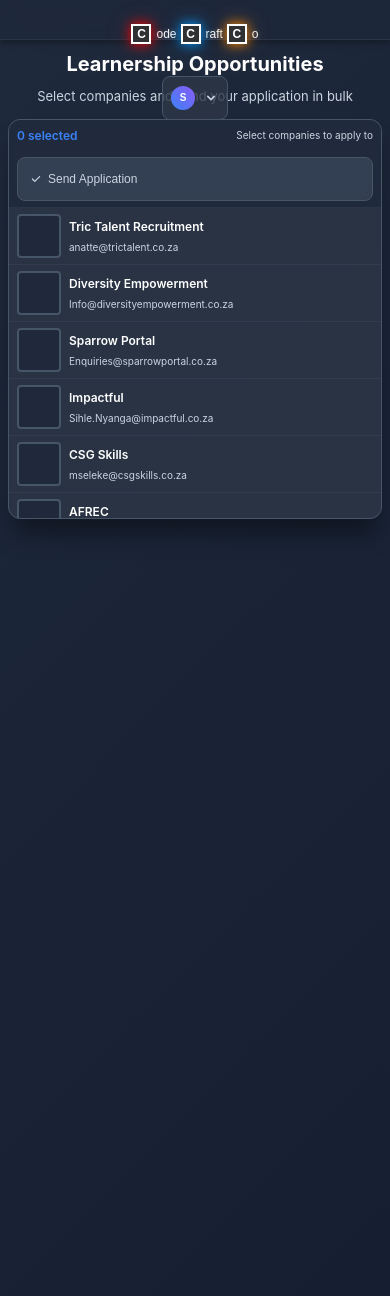
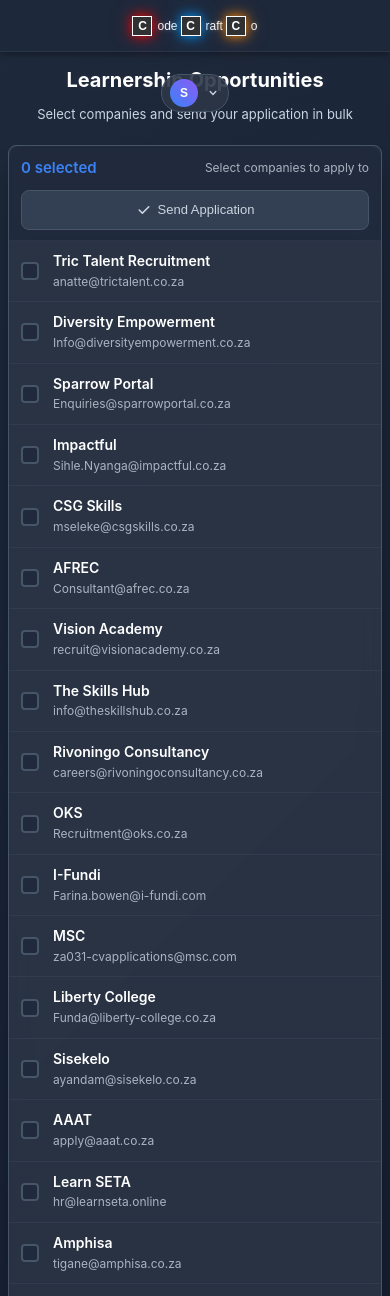
Before and after one commit to RaY-MbS60001/codecraft.co.za, a Flask app: page /user/learnerships in a window 390 px wide. Shown: the top 1296 px of the page. Before the commit the page ends 519 px from the top, so only its background shows below. Run offline with Flask 3, Linux system fonts and the light colour scheme; a user stored in the database is signed in; some libraries are stand-ins or nearby versions.

Commit message:
mbs_ray()

```diff
--- a/templates/learnerships.html
+++ b/templates/learnerships.html
@@ -785,153 +785,262 @@
     color: var(--primary-color);
 }
 
-/* Mobile responsiveness */
+/* Mobile Layout Fixes */
 @media (max-width: 767px) {
     .dashboard-nav {
-        padding: 6px 12px;
-        height: 44px;
+        padding: 8px 12px;
+        height: 56px; /* Slightly taller for better spacing */
         position: fixed;
         top: 0;
         left: 0;
         right: 0;
         z-index: 100;
+        background: rgba(30, 41, 59, 0.95); /* More opaque */
+        backdrop-filter: blur(15px);
     }
 
     .dashboard-content {
-        margin-top: 44px;
-        padding: 12px;
+        margin-top: 56px; /* Match nav height */
+        padding: 16px 12px;
+        overflow-x: hidden;
     }
 
-    .page-header {
-        margin-bottom: 16px;
+    /* Fix logo positioning */
+    .logo-container {
+        gap: 3px;
+        flex-shrink: 0;
+                transform: translateY(10px); /* Fine-tune vertical centering */
+
     }
 
-    .page-header h1 {
-        font-size: 22px;
+    .letter-box {
+        width: 22px;
+        height: 22px;
+        border-width: 1px;
     }
 
-    .page-header p {
+    .letter {
+        font-size: 13px;
+    }
+
+    .word-text {
+        font-size: 13px;
+    }
+
+    /* Fix user menu positioning */
+    .nav-right {
+        gap: 8px;
+        flex-shrink: 0;
+    }
+
+    .user-menu {
+        position: relative;
+        z-index: 101;
+    }
+
+    .user-menu-trigger {
+        padding: 6px 10px;
+        background: rgba(45, 55, 72, 0.9);
+        border-radius: 20px; /* More rounded for mobile */
+        backdrop-filter: blur(10px);
+    }
+
+    .user-avatar-small {
+        width: 30px;
+        height: 30px;
+        flex-shrink: 0;
+    }
+
+    .user-avatar-small span {
         font-size: 13px;
     }
 
     .user-name {
-        display: none;
+        display: none; /* Hide on mobile to save space */
     }
 
-    .user-menu-trigger {
-        padding: 4px 8px;
+    .chevron-icon {
+        width: 14px;
+        height: 14px;
     }
 
-    .user-avatar-small {
-        width: 28px;
-        height: 28px;
+    /* Fix user menu dropdown positioning */
+    .user-menu-dropdown {
+        position: fixed;
+        top: 56px;
+        right: 12px;
+        left: auto;
+        width: 200px;
+        max-width: calc(100vw - 24px);
+        background: rgba(45, 55, 72, 0.98);
+        backdrop-filter: blur(20px);
+        border: 1px solid rgba(71, 85, 105, 0.5);
     }
 
-    .user-avatar-small span {
-        font-size: 12px;
+    /* Page header adjustments */
+    .page-header {
+        margin-bottom: 20px;
+        padding: 0 4px;
     }
 
-    .logo-container {
-        gap: 4px;
+    .page-header h1 {
+        font-size: 24px;
+        margin-bottom: 8px;
     }
 
-    .letter-box {
-        width: 24px;
-        height: 24px;
+    .page-header p {
+        font-size: 14px;
+        margin: 0;
     }
 
-    .letter {
-        font-size: 14px;
+    /* Email list container mobile fixes */
+    .email-list-container {
+        height: calc(100vh - 160px); /* Adjusted for fixed nav */
+        max-height: none;
+        margin-bottom: 16px;
+        border-radius: 12px;
+        overflow: hidden;
     }
 
-    .word-text {
-        font-size: 14px;
+    .selection-bar {
+        padding: 12px 16px;
+        min-height: 56px;
+        flex-direction: column;
+        gap: 10px;
+        align-items: stretch;
     }
 
+    .selection-info {
+        justify-content: space-between;
+        align-items: center;
+        flex-direction: row;
+        width: 100%;
+    }
+
+    #selection-count {
+        font-size: 15px;
+        font-weight: 600;
+    }
+
+    .selection-help {
+        font-size: 12px;
+        opacity: 0.8;
+    }
+
+    .apply-btn {
+        padding: 10px 16px;
+        font-size: 14px;
+        border-radius: 8px;
+        justify-content: center;
+        min-height: 44px; /* Touch-friendly */
+    }
+
+    .apply-btn svg {
+        width: 16px;
+        height: 16px;
+    }
+
+    /* Email item mobile fixes */
+    .email-item {
+        padding: 14px 16px;
+        min-height: 60px; /* Larger touch targets */
+        border-radius: 0;
+    }
+
+    .email-checkbox {
+        margin-right: 14px;
+    }
+
+    .checkbox-label {
+        width: 20px;
+        height: 20px;
+        border-radius: 4px;
+        border-width: 2px;
+    }
+
+    .email-checkbox-input:checked + .checkbox-label::after {
+        top: 4px;
+        left: 6px;
+        width: 4px;
+        height: 8px;
+        border-width: 0 2px 2px 0;
+    }
+
+    .email-details {
+        flex-grow: 1;
+        min-width: 0;
+    }
+
+    .company-name {
+        font-size: 15px;
+        font-weight: 600;
+        margin-bottom: 4px;
+        line-height: 1.2;
+    }
+
+    .email-address {
+        font-size: 13px;
+        opacity: 0.8;
+        line-height: 1.3;
+    }
+
+    /* Improved scrollbar for mobile */
+    .email-list-wrapper::-webkit-scrollbar {
+        width: 4px;
+    }
+
+    .email-list-wrapper::-webkit-scrollbar-track {
+        background: rgba(71, 85, 105, 0.2);
+    }
+
+    .email-list-wrapper::-webkit-scrollbar-thumb {
+        background: rgba(71, 85, 105, 0.5);
+        border-radius: 2px;
+    }
+
+    /* Hide nav link on mobile */
     .nav-link {
         display: none;
     }
 
-    .nav-right {
-        gap: 8px;
+    /* Flash messages mobile */
+    .flash-messages {
+        margin-bottom: 16px;
+        padding: 0 4px;
     }
 
-    .email-list-container {
-        height: calc(100vh - 140px);
-        max-height: 500px;
+    .alert {
+        padding: 12px 16px;
+        border-radius: 8px;
+        font-size: 14px;
     }
 
-    .selection-bar {
-        flex-direction: column;
-        gap: 12px;
-        align-items: stretch;
-        padding: 8px 12px;
-        min-height: 44px;
+    /* Empty state mobile */
+    .empty-state {
+        padding: 32px 16px;
     }
 
-    .selection-info {
-        justify-content: space-between;
-        flex-direction: row;
+    .empty-state h3 {
+        font-size: 18px;
+        margin-bottom: 8px;
     }
 
-    .email-item {
-        padding: 8px 12px;
-        min-height: 44px;
-    }
-
-    .company-name {
-        font-size: 13px;
-    }
-
-    .email-address {
-        font-size: 11px;
-    }
-
-    .checkbox-label {
-        width: 16px;
-        height: 16px;
-    }
-
-    .email-checkbox-input:checked + .checkbox-label::after {
-        top: 2px;
-        left: 4px;
-        width: 3px;
-        height: 6px;
-    }
-
-    .email-checkbox {
-        margin-right: 8px;
-    }
-
-    .apply-btn {
-        padding: 6px 12px;
-        font-size: 12px;
-    }
-
-    .apply-btn svg {
-        width: 12px;
-        height: 12px;
+    .empty-state p {
+        font-size: 14px;
+        line-height: 1.4;
     }
 }
 
-/* Extra small screens */
+/* Extra small screens (phones in portrait) */
 @media (max-width: 480px) {
     .dashboard-nav {
-        height: 40px;
-        padding: 4px 8px;
+        padding: 6px 8px;
+        height: 52px;
     }
 
     .dashboard-content {
-        margin-top: 40px;
-        padding: 8px;
-    }
-
-    .page-header {
-        margin-bottom: 12px;
-    }
-
-    .page-header h1 {
-        font-size: 20px;
+        margin-top: 52px;
+        padding: 12px 8px;
     }
 
     .letter-box {
@@ -948,22 +1057,93 @@
     }
 
     .user-avatar-small {
-        width: 24px;
-        height: 24px;
+        width: 28px;
+        height: 28px;
     }
 
     .user-avatar-small span {
-        font-size: 10px;
+        font-size: 12px;
+    }
+
+    .user-menu-trigger {
+        padding: 4px 8px;
+    }
+
+    .user-menu-dropdown {
+        top: 52px;
+        right: 8px;
+        width: 180px;
+        max-width: calc(100vw - 16px);
+    }
+
+    .page-header h1 {
+        font-size: 20px;
+    }
+
+    .page-header p {
+        font-size: 13px;
+    }
+
+    .email-list-container {
+        height: calc(100vh - 140px);
+        border-radius: 8px;
+    }
+
+    .selection-bar {
+        padding: 10px 12px;
+        min-height: 52px;
     }
 
     .email-item {
-        padding: 6px 8px;
+        padding: 12px 12px;
+        min-height: 56px;
+    }
+
+    .company-name {
+        font-size: 14px;
+    }
+
+    .email-address {
+        font-size: 12px;
+    }
+
+    .apply-btn {
+        padding: 8px 12px;
+        font-size: 13px;
         min-height: 40px;
     }
 
-    .selection-bar {
-        padding: 6px 8px;
-        min-height: 40px;
+    .checkbox-label {
+        width: 18px;
+        height: 18px;
+    }
+
+    .email-checkbox-input:checked + .checkbox-label::after {
+        top: 3px;
+        left: 5px;
+        width: 3px;
+        height: 7px;
+    }
+}
+
+/* Landscape orientation for mobile */
+@media (max-width: 767px) and (orientation: landscape) {
+    .dashboard-nav {
+        height: 48px;
+        padding: 4px 8px;
+    }
+
+    .dashboard-content {
+        margin-top: 48px;
+        padding: 8px 12px;
+    }
+
+    .page-header {
+        margin-bottom: 12px;
+    }
+
+    .page-header h1 {
+        font-size: 20px;
     }
 
     .email-list-container {
@@ -971,296 +1151,28 @@
         max-height: 400px;
     }
 
-    .company-name {
-        font-size: 12px;
-    }
-
-    .email-address {
-        font-size: 10px;
-    }
-
-    .checkbox-label {
-        width: 14px;
-        height: 14px;
-    }
-
-    .email-checkbox-input:checked + .checkbox-label::after {
-        top: 1px;
-        left: 3px;
-        width: 2px;
-        height: 5px;
-    }
-
-    #selection-count {
-        font-size: 12px;
-    }
-
-    .selection-help {
-        font-size: 10px;
+    .user-menu-dropdown {
+        top: 48px;
     }
 }
 
-/* Landscape orientation fix */
-@media (max-width: 767px) and (orientation: landscape) {
-    .dashboard-nav {
-        height: 40px;
-    }
-
-    .dashboard-content {
-        margin-top: 40px;
-    }
-
-    .email-list-container {
-        height: calc(100vh - 120px);
-        max-height: 300px;
-    }
-
-    .page-header {
-        margin-bottom: 12px;
-    }
-
-    .page-header h1 {
-        font-size: 18px;
-    }
-}
-
-/* iOS safe area support */
-@supports (padding-top: env(safe-area-inset-top)) {
-    .dashboard-nav {
-        padding-top: calc(8px + env(safe-area-inset-top));
-        height: calc(48px + env(safe-area-inset-top));
-    }
-
-    @media (max-width: 767px) {
-        .dashboard-nav {
-            height: calc(44px + env(safe-area-inset-top));
-        }
-
-        .dashboard-content {
-            margin-top: calc(44px + env(safe-area-inset-top));
-        }
-    }
-
-    @media (max-width: 480px) {
-        .dashboard-nav {
-            height: calc(40px + env(safe-area-inset-top));
-        }
-
-        .dashboard-content {
-            margin-top: calc(40px + env(safe-area-inset-top));
-        }
-    }
-}
-
-/* Loading animation */
-@keyframes spin {
-    from { transform: rotate(0deg); }
-    to { transform: rotate(360deg); }
-}
-
-.animate-spin {
-    animation: spin 1s linear infinite;
-}
-
-@keyframes slideIn {
-    from {
-        opacity: 0;
-        transform: translateY(-10px);
-    }
-    to {
-        opacity: 1;
-        transform: translateY(0);
-    }
-}
-
-/* Smooth transitions for all interactive elements */
-* {
-    transition: box-shadow var(--transition-fast);
-}
-
-/* Focus states for accessibility */
-.checkbox-label:focus-visible,
-.email-checkbox-input:focus + .checkbox-label {
-    outline: 2px solid var(--primary-color);
-    outline-offset: 2px;
-}
-
-.user-menu-trigger:focus-visible {
-    outline: 2px solid var(--primary-color);
-    outline-offset: 2px;
-}
-
-.apply-btn:focus-visible {
-    outline: 2px solid var(--primary-color);
-    outline-offset: 2px;
-}
-
-.nav-link:focus-visible {
-    outline: 2px solid var(--primary-color);
-    outline-offset: 2px;
-}
-
-/* High contrast mode support */
-@media (prefers-contrast: high) {
-    .email-item {
-        border-bottom: 2px solid var(--border-color);
-    }
-
-    .checkbox-label {
-        border-width: 3px;
-    }
-
-    .user-menu-trigger {
-        border-width: 2px;
-    }
-
-    .email-list-container {
-        border-width: 2px;
-    }
-}
-
-/* Reduced motion support */
-@media (prefers-reduced-motion: reduce) {
-    * {
-        animation-duration: 0.01ms !important;
-        animation-iteration-count: 1 !important;
-        transition-duration: 0.01ms !important;
-    }
-
-    .user-menu-dropdown {
-        transition: none;
-    }
-
-    .chevron-icon {
-        transition: none;
-    }
-}
-
-/* Performance optimization for long lists */
-.email-item {
-    will-change: background-color;
-}
-
-/* Ensure smooth scrolling on all devices */
-.email-list-wrapper {
-    -webkit-overflow-scrolling: touch;
-    scroll-behavior: smooth;
-    /* Firefox scrollbar */
-    scrollbar-width: thin;
-    scrollbar-color: var(--border-color) rgba(71, 85, 105, 0.3);
-}
-
-/* Optimize for touch devices */
-@media (hover: none) {
-    .email-item {
-        -webkit-tap-highlight-color: transparent;
-    }
-
-    .checkbox-label {
-        width: 20px;
-        height: 20px;
-    }
-
-    .email-checkbox-input:checked + .checkbox-label::after {
-        top: 4px;
-        left: 6px;
-        width: 4px;
-        height: 7px;
-    }
-}
-
-/* Print styles */
-@media print {
-    .dashboard-nav,
-    .selection-bar,
-    .user-menu-dropdown {
-        display: none;
+/* Prevent horizontal scroll on mobile */
+@media (max-width: 767px) {
+    html, body {
+        overflow-x: hidden;
+        width: 100%;
     }
 
     .dashboard-container {
-        background: white;
-        color: black;
+        width: 100%;
+        overflow-x: hidden;
     }
 
-    .email-list-container {
-        background: white;
-        border: 1px solid black;
-        box-shadow: none;
+    * {
+        max-width: 100%;
+        word-wrap: break-word;
     }
 
-    .email-item {
-        border-bottom: 1px solid black;
-    }
-
-    .company-name,
-    .email-address {
-        color: black;
-    }
-}
-
-/* Dark mode preference support */
-@media (prefers-color-scheme: dark) {
-    /* Already using dark theme, but ensure consistency */
-    :root {
-        color-scheme: dark;
-    }
-}
-
-/* Custom selection colors */
-::selection {
-    background-color: rgba(59, 130, 246, 0.3);
-    color: var(--text-primary);
-}
-
-::-moz-selection {
-    background-color: rgba(59, 130, 246, 0.3);
-    color: var(--text-primary);
-}
-
-/* Custom scrollbar for Firefox */
-* {
-    scrollbar-width: thin;
-    scrollbar-color: var(--border-color) transparent;
-}
-
-/* Ensure consistent box-sizing */
-*,
-*::before,
-*::after {
-    box-sizing: border-box;
-}
-
-/* Remove default focus outlines and add custom ones */
-*:focus {
-    outline: none;
-}
-
-*:focus-visible {
-    outline: 2px solid var(--primary-color);
-    outline-offset: 2px;
-}
-
-/* Improve text rendering */
-body {
-    -webkit-font-smoothing: antialiased;
-    -moz-osx-font-smoothing: grayscale;
-    text-rendering: optimizeLegibility;
-}
-
-/* Prevent horizontal scrolling */
-html,
-body {
-    overflow-x: hidden;
-}
-
-/* Ensure minimum touch targets on mobile */
-@media (max-width: 767px) {
-    .checkbox-label,
-    .user-menu-trigger,
-    .apply-btn {
-        min-height: 44px;
-        min-width: 44px;
-    }
 }
 </style>
 {% endblock %}
```
